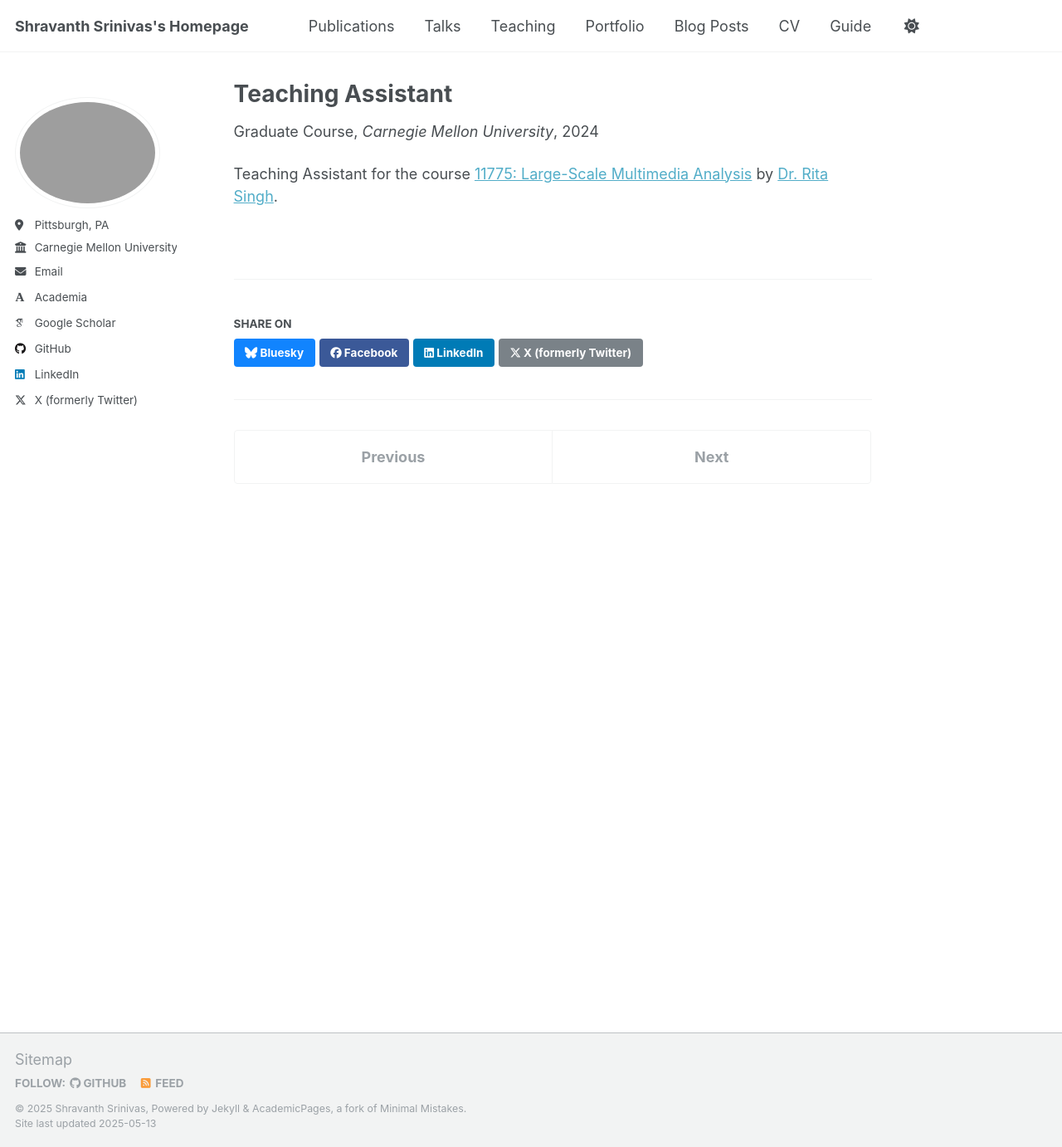
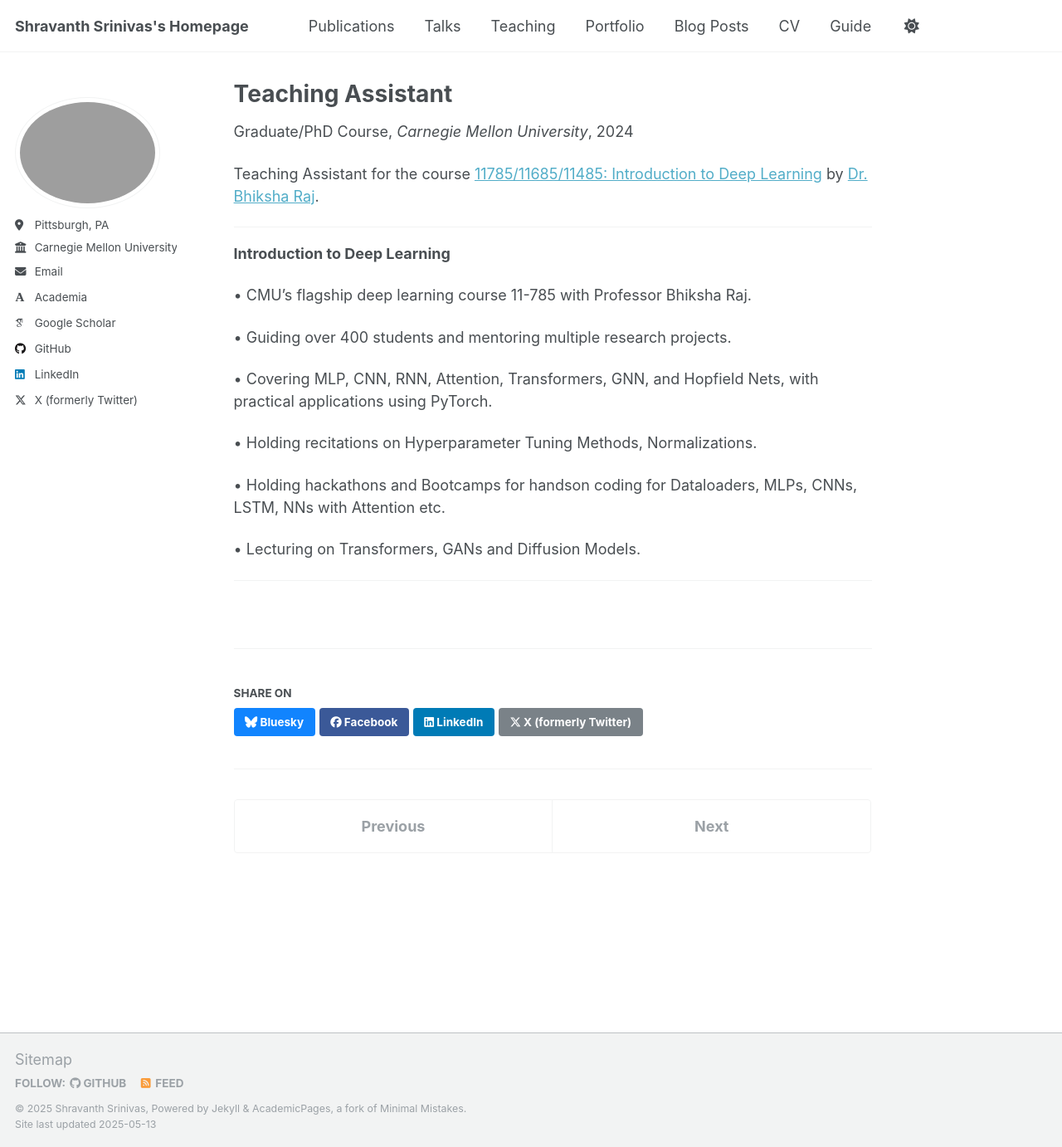
Before and after one commit to notshravanth/shravanth.github.io, a Jekyll site: the page built from _teaching/teaching_1.md, in a window 1280 px wide and 1382 px high. Shown: the whole window at 83% size. Built offline with Jekyll 4.4.1, drawn with Linux system fonts in a browser that asks for light colours; some web fonts are replaced.

Commit message:
Update teaching_1.md

```diff
--- a/_teaching/teaching_1.md
+++ b/_teaching/teaching_1.md
@@ -1,9 +1,27 @@
 ---
 title: "Teaching Assistant"
-type: "Graduate Course"
+type: "Graduate/PhD Course"
 venue: "Carnegie Mellon University"
-date: Aug 2024 - Dec 2024
+date: Jan 2024 - Dec 2025
 location: "Pittsburgh, PA"
 ---
 
-Teaching Assistant for the course [11775: Large-Scale Multimedia Analysis](https://11775website.github.io/) by [Dr. Rita Singh](https://www.cylab.cmu.edu/directory/bios/singh-rita.html).
+Teaching Assistant for the course [11785/11685/11485: Introduction to Deep Learning](https://deeplearning.cs.cmu.edu/) by [Dr. Bhiksha Raj](https://cmu-mlsp.github.io/team/bhiksha_raj).
+
+---
+
+**Introduction to Deep Learning**
+
+• CMU’s flagship deep learning course 11-785 with Professor Bhiksha Raj.
+
+• Guiding over 400 students and mentoring multiple research projects.
+
+• Covering MLP, CNN, RNN, Attention, Transformers, GNN, and Hopfield Nets, with practical applications using PyTorch.
+
+• Holding recitations on Hyperparameter Tuning Methods, Normalizations.
+
+• Holding hackathons and Bootcamps for handson coding for Dataloaders, MLPs, CNNs, LSTM, NNs with Attention etc.
+
+• Lecturing on Transformers, GANs and Diffusion Models.
+
+---
```
